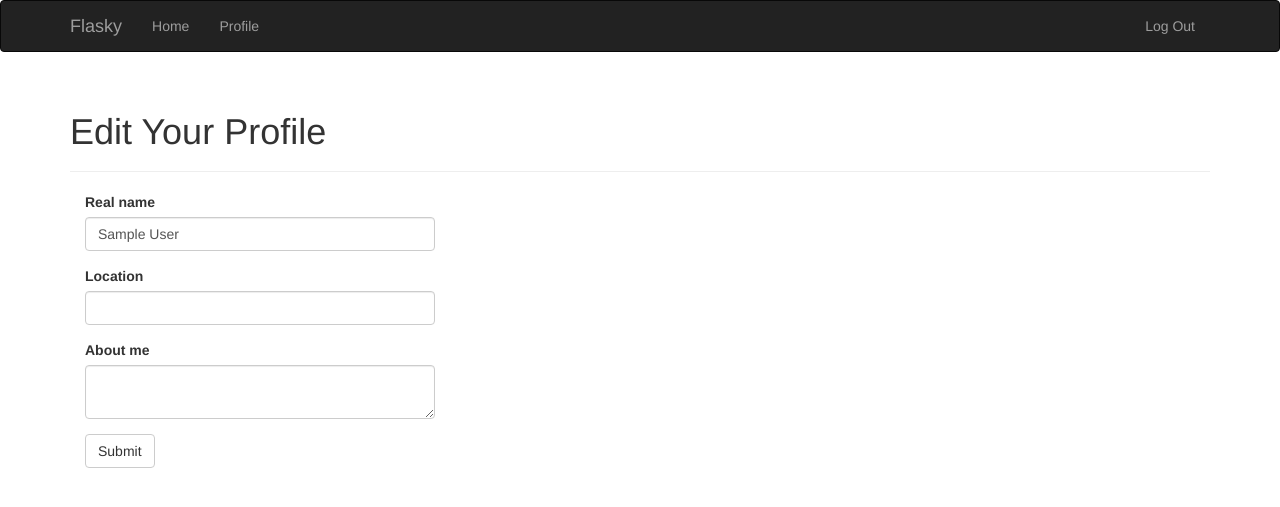
After one commit to steventan0110/first_flask, a Flask app: page /edit-profile in a window 1280 px wide. The commit adds this page. Shown: the top 507 px of the page. Run offline with Flask 2, Linux system fonts and the light colour scheme; the visitor is signed in with stand-in values (Sample User, id 1); parts of the project's set-up code (start-up, migrations or seed data) failed here and were passed over; some libraries are stand-ins or nearby versions.

Commit message:
user profile finished, time setting still has bug related to utcnow format

```diff
--- a/Flask/app/auth/views.py
+++ b/Flask/app/auth/views.py
@@ -9,10 +9,11 @@ from .forms import LoginForm, RegistrationForm
 
 @auth.before_app_request
 def before_request():
-    if current_user.is_authenticated \
-        and not current_user.confirmed \
-            and request.endpoint[:5] != 'auth.':
-        return redirect(url_for('auth.unconfirmed'))
+    if current_user.is_authenticated:
+        current_user.ping()
+        if not current_user.confirmed \
+                and request.endpoint[:5] != 'auth.':
+            return redirect(url_for('auth.unconfirmed'))
 
 @auth.route('/login', methods=['GET', 'POST'])
 def login():
--- a/Flask/app/main/forms.py
+++ b/Flask/app/main/forms.py
@@ -1,8 +1,16 @@
-from flask_wtf import Form
-from wtforms import StringField, SubmitField
-from wtforms.validators import DataRequired
+from flask_wtf import FlaskForm
+from wtforms import StringField, TextAreaField, BooleanField, SelectField,\
+    SubmitField
+from wtforms.validators import DataRequired, Length, Email, Regexp
+from wtforms import ValidationError
+from ..models import Role, User
 
-#Form definition
-class NameForm(Form):
+class NameForm(FlaskForm):
     name = StringField('What is your name?', validators=[DataRequired()])
     submit = SubmitField('Submit')
+
+class EditProfileForm(FlaskForm):
+    name = StringField('Real name', validators=[Length(0, 64)])
+    location = StringField('Location', validators=[Length(0, 64)])
+    about_me = TextAreaField('About me')
+    submit = SubmitField('Submit')
--- a/Flask/app/main/views.py
+++ b/Flask/app/main/views.py
@@ -2,9 +2,10 @@ from datetime import datetime
 from flask import render_template, session, redirect, url_for, flash, current_app
 from . import main
 from ..email import send_email
-from .forms import NameForm
+from .forms import NameForm, EditProfileForm
 from .. import db
 from ..models import User
+from flask_login import login_required, current_user
 
 @main.route('/', methods=['GET', 'POST'])
 def index():
@@ -33,3 +34,34 @@ def index():
                            form=form,
                            name=session.get('name'),
                            known=session.get('known', False))
+
+@main.route('/user/<username>')
+def user(username):
+    user = User.query.filter_by(username=username).first_or_404()
+    return render_template('user.html', user=user)
+
+@main.route('/edit-profile', methods=['GET', 'POST'])
+@login_required
+def edit_profile():
+    form = EditProfileForm()
+    user = current_user
+    if form.validate_on_submit():
+        # user.email = form.email.data
+        # user.username = form.username.data
+        # user.confirmed = form.confirmed.data
+        # user.role = Role.query.get(form.role.data)
+        user.name = form.name.data
+        user.location = form.location.data
+        user.about_me = form.about_me.data
+        db.session.add(user)
+        db.session.commit()
+        flash('The profile has been updated.')
+        return redirect(url_for('.user', username=user.username))
+    # form.email.data = user.email
+    # form.username.data = user.username
+    # form.confirmed.data = user.confirmed
+    # form.r        ole.data = user.role_id
+    form.name.data = user.name
+    form.location.data = user.location
+    form.about_me.data = user.about_me
+    return render_template('edit_profile.html', form=form, user=user)
--- a/Flask/app/models.py
+++ b/Flask/app/models.py
@@ -4,6 +4,7 @@ from flask_login import UserMixin, AnonymousUserMixin
 from itsdangerous import TimedJSONWebSignatureSerializer as Serializer
 from . import login_manager
 from flask import current_app
+from datetime import datetime
 
 @login_manager.user_loader
 def load_user(user_id):
@@ -82,6 +83,12 @@ class User(UserMixin, db.Model):
     role_id = db.Column(db.Integer, db.ForeignKey('roles.id'))    # foreign key to roles
     password_hash = db.Column(db.String(128))
     confirmed = db.Column(db.Boolean, default=False)
+    name = db.Column(db.String(64)) # real name
+    location = db.Column(db.String(64))
+    about_me = db.Column(db.Text())
+    # member_since = db.Column(db.DateTime(), default=datetime.utcnow)
+    # last_seen = db.Column(db.DateTime(), default=datetime.utcnow)
+    # avatar_hash = db.Column(db.String(32))
 
     def __init__(self, **kwargs):
         super(User, self).__init__(**kwargs)
@@ -93,6 +100,10 @@ class User(UserMixin, db.Model):
 
     def __repr__(self):
         return '<User %r>' % self.username
+
+    def ping(self):
+        self.last_seen = datetime.utcnow
+        db.session.add(self)
 
     def can(self, permissions):
         # check access permission
--- a/Flask/app/templates/base.html
+++ b/Flask/app/templates/base.html
@@ -16,6 +16,9 @@
         <div class="navbar-collapse collapse">
             <ul class="nav navbar-nav">
                 <li><a href="{{ url_for('main.index') }}">Home</a></li>
+                {% if current_user.is_authenticated %}
+                <li><a href="{{ url_for('main.user', username=current_user.username) }}">Profile</a></li>
+                {% endif %}
             </ul>
             <ul class="nav navbar-nav navbar-right">
                 {% if current_user.is_authenticated %}
--- /dev/null
+++ b/Flask/app/templates/edit_profile.html
@@ -0,0 +1,13 @@
+{% extends "base.html" %}
+{% import "bootstrap/wtf.html" as wtf %}
+
+{% block title %}Flasky - Edit Profile{% endblock %}
+
+{% block page_content %}
+<div class="page-header">
+    <h1>Edit Your Profile</h1>
+</div>
+<div class="col-md-4">
+    {{ wtf.quick_form(form) }}
+</div>
+{% endblock %}
```
Also changed, not shown: Flask/app/templates/user.html (+27 -3 lines), Flask/migrations/versions/0e82b090e8cc_update_users_table.py (added, +36 -0 lines), Flask/migrations/versions/f1b72949b817_delete_time_related_attributes.py (added, +30 -0 lines), 7 other files.
